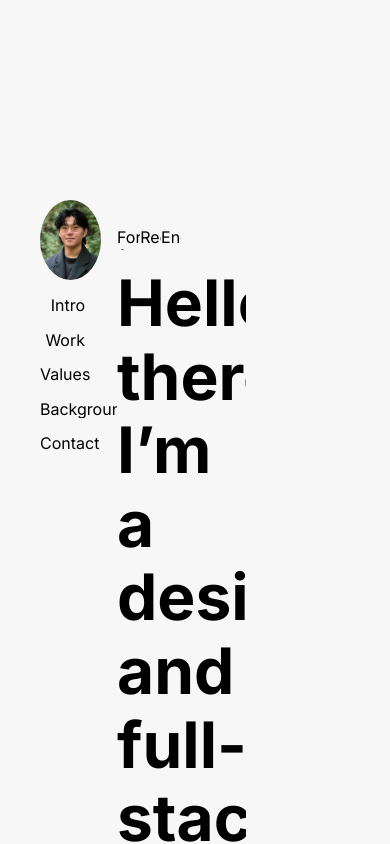
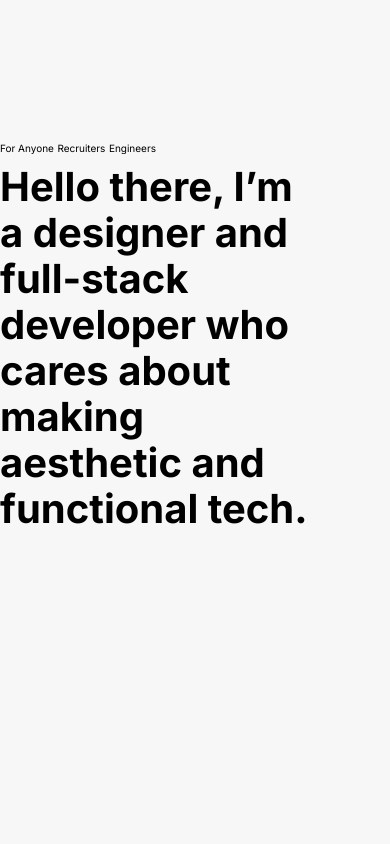
Before and after one commit to wajeff/portfolio-website, a React (Vite) app: page / in a window 390 px wide. Shown: the top 844 px of the page. Built offline with nearby package versions, Linux system fonts and the light colour scheme.

Commit message:
Responsiveness
Added basic media queries in the following components:

Hero
Nav
App

```diff
--- a/src/App.css
+++ b/src/App.css
@@ -6,3 +6,8 @@
     box-sizing: border-box;
     overflow-x: hidden;
 }
+@media (max-width: 873px) {
+    * {
+        font-size: 10px;
+    }
+}
--- a/src/components/Hero/Hero.module.css
+++ b/src/components/Hero/Hero.module.css
@@ -25,3 +25,9 @@
     margin-top: 0px;
     overflow-y: hidden;
 }
+@media (max-width: 873px) {
+    .hero{
+        padding-right:0;
+        width: 100vw;
+    }
+}
--- a/src/components/Nav/Nav.module.css
+++ b/src/components/Nav/Nav.module.css
@@ -44,3 +44,8 @@
     margin-left: auto;
     margin-right:2rem;
 }
+@media (max-width: 873px) {
+    .nav {
+      display: none;
+    }
+}
```
